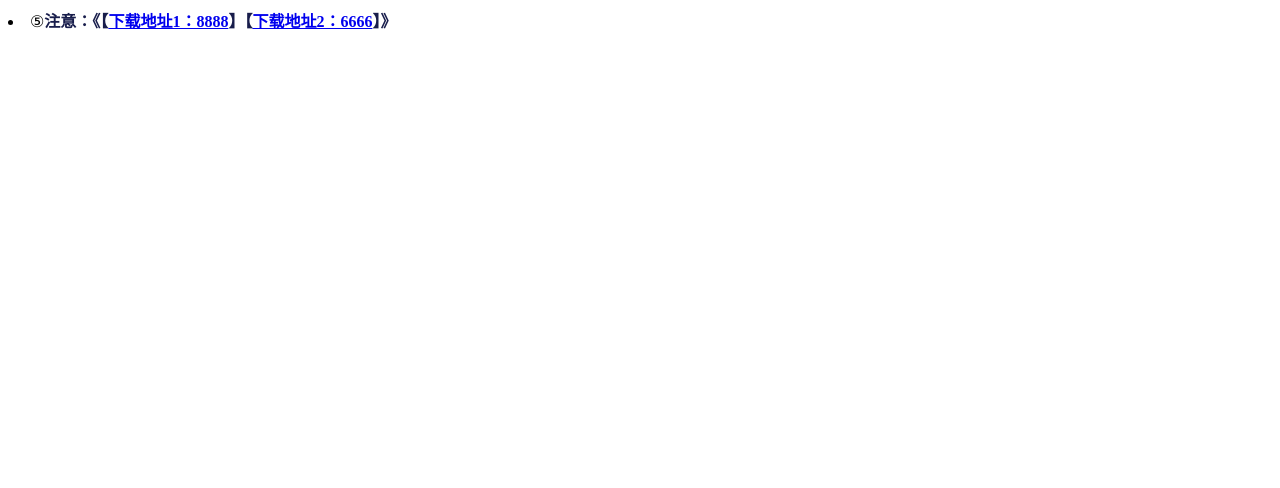
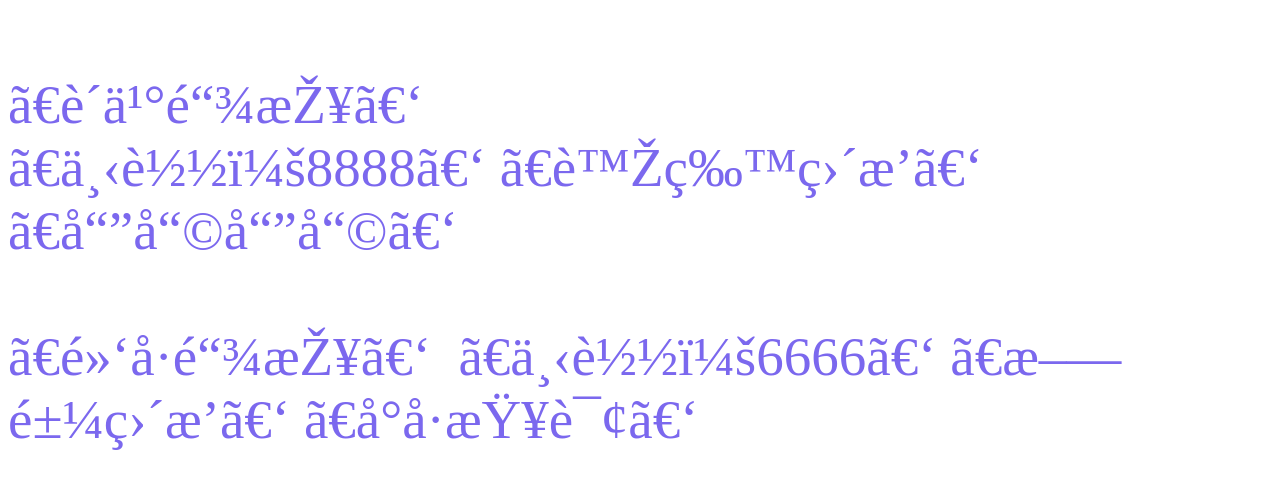
Before and after one commit to wqgplay/wqgplay.github.io, a plain HTML site: page index.html in a window 1280 px wide. Drawn offline with Linux system fonts and the light colour scheme.

Commit message:
Update index.html

```diff
--- a/index.html
+++ b/index.html
@@ -1 +1,32 @@
-<li class="list-group-item"><span class="btn btn-warning btn-xs">⑤</span><b><font color="#181d4b">注意：</font><font color="#181d4b">《【<a href="http://lplxiazai.top" title="地址">下载地址1：8888</a>】【<a href="http://xiazai.shop" title="地址">下载地址2：6666</a>】》</font></b>
+<!DOCTYPE html>
+<html>
+<title>文七阁：文化荟萃，精英云集</title>
+<head>
+<metahttp-equiv="Content-Type" content="text/html; charset=utf-8" />
+
+<style type="text/css">
+
+div{font-size:55px}
+
+a{
+color:black;
+text-decoration:none;
+}
+a {color:MediumSlateBlue;
+width:100px; height:22px; line-height:22px;}
+a:hover {background:#ffffff;
+color:#000080 ;}
+</style>
+</head>
+<body>
+<div class="option" style="margin-top:10px;">
+</br>
+<a href="http://wqg.zhhoq.cn/" target="_blank">【购买链接】&nbsp; <a href="http://lplxiazai.top/" target="_blank">【下载：8888】&nbsp;<a href="https://www.huya.com/" target="_blank">【虎牙直播】
+<a href="https://www.bilibili.com/" target="_blank">【哔哩哔哩】</a>
+</br>
+</br>
+<a href="http://sbas.vip/link/F32CE3FE" target="_blank">【黑号链接】&nbsp;  <a href="http://xiazai.shop/" target="_blank">【下载：6666】&nbsp;<a href="https://www.douyu.com/" target="_blank">【斗鱼直播】
+<a href="https://gamesafe.qq.com/" target="_blank">【封号查询】</a>
+</div>
+</body>
+</html>
```
